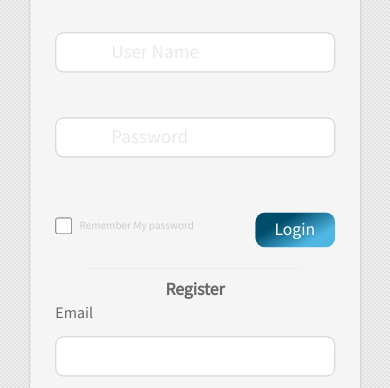
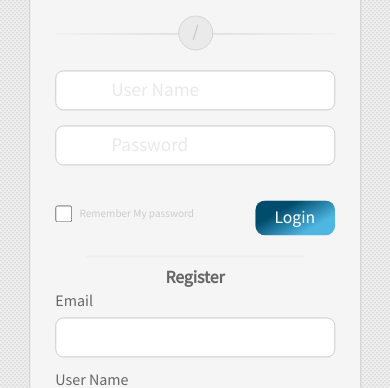
Before and after one commit to tsindiaikinal/reg-form, a plain HTML site: page index.html in a window 390 px wide. Shown: the part 158-546 px from the top of the page. Drawn offline with Linux system fonts and the light colour scheme.

Commit message:
fix response

```diff
--- a/css/style.css
+++ b/css/style.css
@@ -234,7 +234,6 @@ h4 {
 
 .reg-form__container-forms {
   display: flex;
-  /* height: 100%; */
   margin: 20px 25px 30px;
 }
 
@@ -484,14 +483,18 @@ hr {
   }
 
   .reg-form__form-signin {
-    /* height: 65%; */
-    margin-top: 0;
+    margin-top: 10px;
+  }
+
+  .reg-form__form-signin > span {
+    padding-bottom: 55px;
   }
 
   .reg-form__form-signin input[type="text"],
   .reg-form__form-signin input[type="password"] {
     height: 40px;
-    margin-top: 10px;
+    margin-top: 0;
+    margin-bottom: 15px;
     padding-left: 55px;
   }
 
@@ -504,6 +507,11 @@ hr {
   .reg-form__form-reg input[type="password"],
   .reg-form__form-reg input[type="email"] {
     height: 40px;
+    margin-bottom: 10px;
+  }
+
+  .reg-form__form-reg label {
+    margin-bottom: 5px;
   }
 
   .checkbox-container {
@@ -606,7 +614,7 @@ hr {
   .checkbox-container {
     justify-content: space-between;
     align-items: center;
-    font-size: .7rem;
+    font-size: 0.7rem;
   }
 
   .tooltip-container:hover ::before {
```
